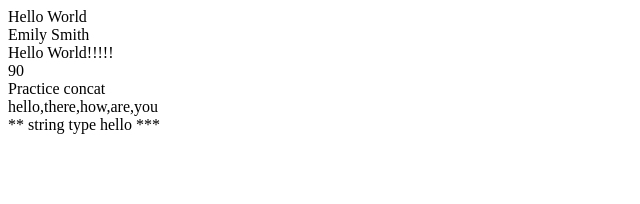
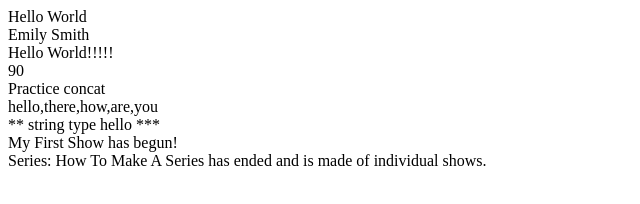
Before and after one commit to billcamphire/ES6_helloworld, a website: page kata1.html in a window 1280 px wide. Shown: the whole page, without its empty margins (0-640 px from the left). Drawn offline with Linux system fonts and the light colour scheme.

Commit message:
Added the Factory Pattern without IF requirement to file.

```diff
--- a/kata1.html
+++ b/kata1.html
@@ -15,8 +15,8 @@
   <div id="example4"></div>
   <div id="example5"></div>
   <div id="example6"></div>
-
-
+  <div id="example7"></div>
+  <div id="example8"></div>
 <script>
 	//single line comments look like this
 
@@ -62,6 +62,36 @@
 
 </script>
 
+<script>
+function Show(title) {
+		  return {
+		    start: function() {
+		      return title + " has begun!";
+		    },
+		    end: function() {
+			      return title + " has ended ";
+			    }
+		  }
+
+		}
+
+//This is the Factory pattern part
+
+var temp = Show("My First Show")
+document.getElementById("example7").innerHTML = temp.start();
+
+function Series(title) {
+		  var series = Show(title) // make show
+		  series.display = function() { // mutate
+		    return this.end() + "and is made of individual shows.";
+		  }
+		  return series // return the result
+		}
+
+var temp2 = Series("Series: How To Make A Series ")
+document.getElementById("example8").innerHTML = temp2.display();
+
+</script>
 
 </body>
 </html>
```
